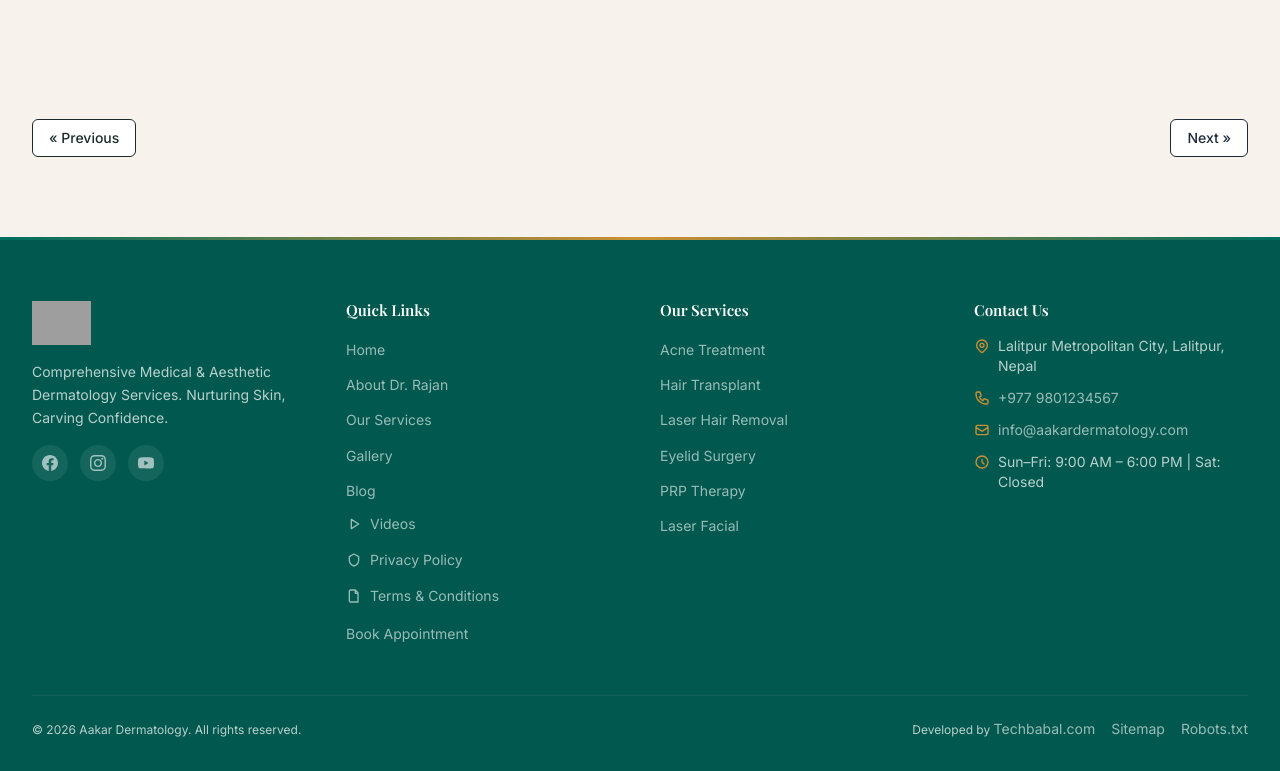
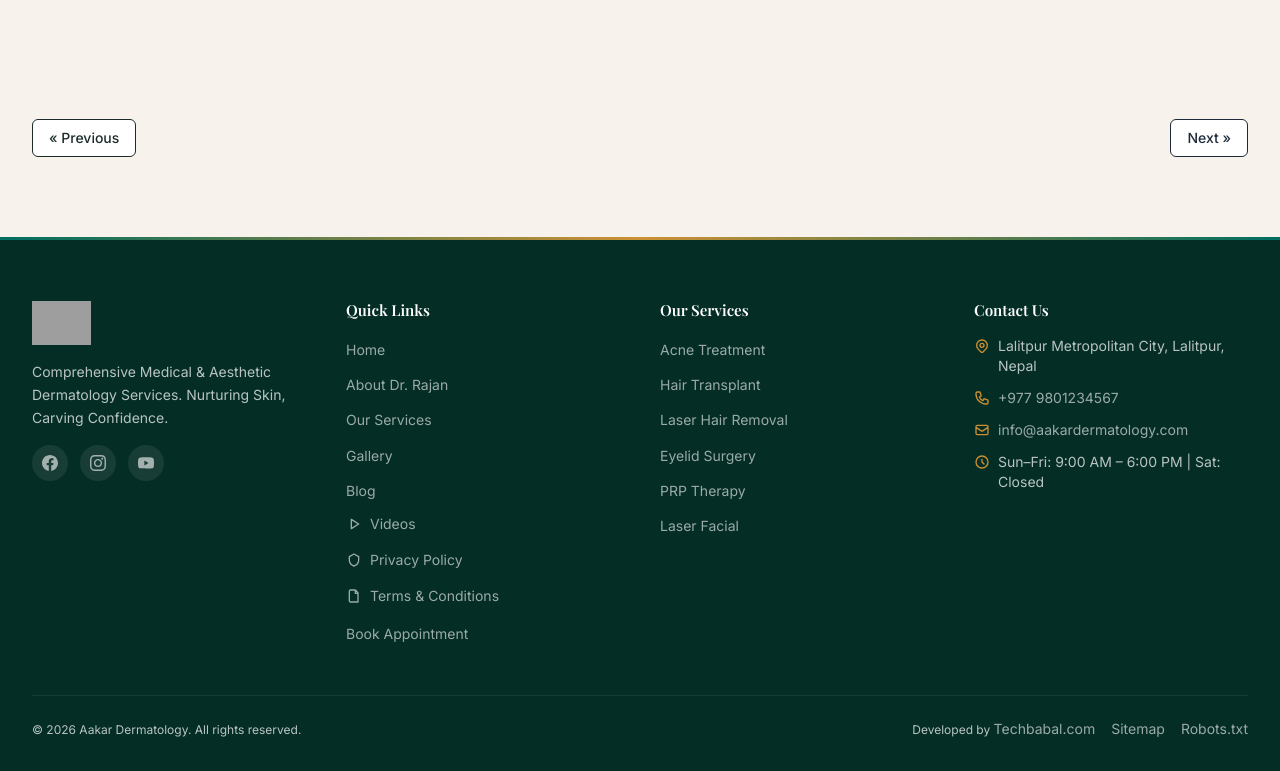
Before and after one commit to samiptimalsina/dermatology, a Laravel app: page /blog in a window 1280 px wide. Shown: the part 1809-2580 px from the top of the page. Run offline with Laravel 12, Linux system fonts and the light colour scheme; data comes from the database, SQL or seed files in the repository; style sheets or scripts are compiled from the project's sources; some libraries are stand-ins or nearby versions; grey boxes are pictures that could not be loaded.

Commit message:
change on footer color and homepage controller 3 blog show in row home page

```diff
--- a/app/Http/Controllers/Frontend/HomeController.php
+++ b/app/Http/Controllers/Frontend/HomeController.php
@@ -33,7 +33,7 @@ class HomeController extends Controller
         $whyChooseUs = WhyChooseUs::active()->ordered()->get();
         $testimonials = Testimonial::active()->featured()->ordered()->get();
         $beforeAfters = BeforeAfter::active()->ordered()->take(6)->get();
-        $featuredBlogs = Blog::published()->featured()->latest()->take(3)->get();
+        $featuredBlogs = Blog::published()->latest()->take(3)->get();
 
         return view('frontend.home', compact(
             'seo',
--- a/resources/css/app.css
+++ b/resources/css/app.css
@@ -900,7 +900,7 @@ h1,h2,h3,h4,h5,h6 {
    FOOTER
 ──────────────────────────────────── */
 .footer {
-  background: linear-gradient(170deg, var(--dark) 0%, var(--primary-dark) 100%);
+  background: #042D25;
   color: rgba(255,255,255,.72);
   position: relative;
 }
```
